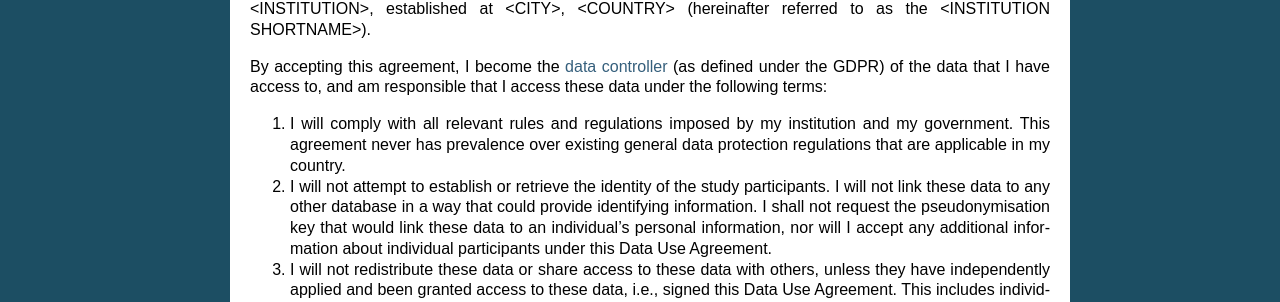
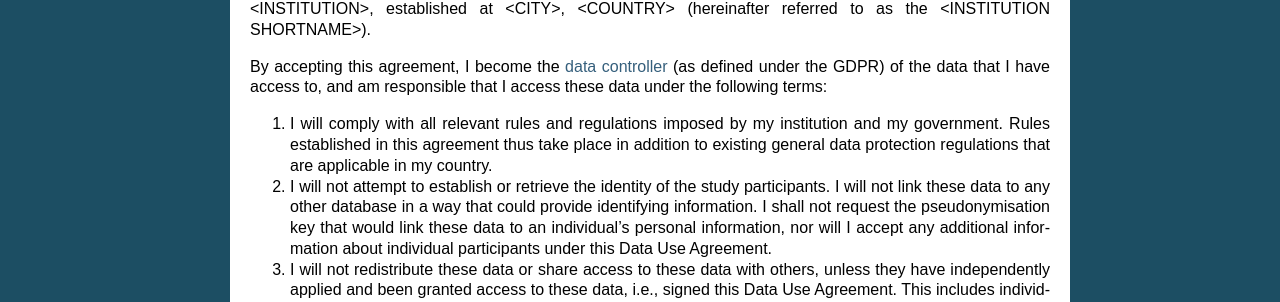
Before and after one commit to con/open-brain-consent, a Sphinx documentation site: the page built from docs/source/gdpr/data_user_agreement.rst, in a window 1280 px wide. Shown: the part 893-1195 px from the top of the page. Built offline with Sphinx 7.4.7, drawn with Linux system fonts in a browser that asks for light colours.

Commit message:
change in 1 as issues 123
[123](https://github.com/con/open-brain-consent/issues/123)

```diff
--- a/docs/source/gdpr/data_user_agreement.rst
+++ b/docs/source/gdpr/data_user_agreement.rst
@@ -38,7 +38,7 @@ I request access to the data collected in the digital repository of the <DEPARTM
 
 By accepting this agreement, I become the `data controller <https://ec.europa.eu/info/law/law-topic/data-protection/reform/rules-business-and-organisations/obligations/controller-processor/what-data-controller-or-data-processor_en>`_ (as defined under the GDPR) of the data that I have access to, and am responsible that I access these data under the following terms:
 
-1. I will comply with all relevant rules and regulations imposed by my institution and my government.  This agreement never has prevalence over existing general data protection regulations that are applicable in my country.
+1. I will comply with all relevant rules and regulations imposed by my institution and my government. Rules established in this agreement thus take place in addition to existing general data protection regulations that are applicable in my country.
 2. I will not attempt to establish or retrieve the identity of the study participants. I will not link these data to any other database in a way that could provide identifying information. I shall not request the pseudonymisation key that would link these data to an individual's personal information, nor will I accept any additional information about individual participants under this Data Use Agreement.
 3. I will not redistribute these data or share access to these data with others, unless they have independently applied and been granted access to these data, i.e., signed this Data Use Agreement. This includes individuals in my institution.
 4. [OPTIONAL] When sharing secondary or derivative data (e.g. group statistical maps or templates), I will only do so if they are on a group level, and cannot be deduced information from individual participants.
```
